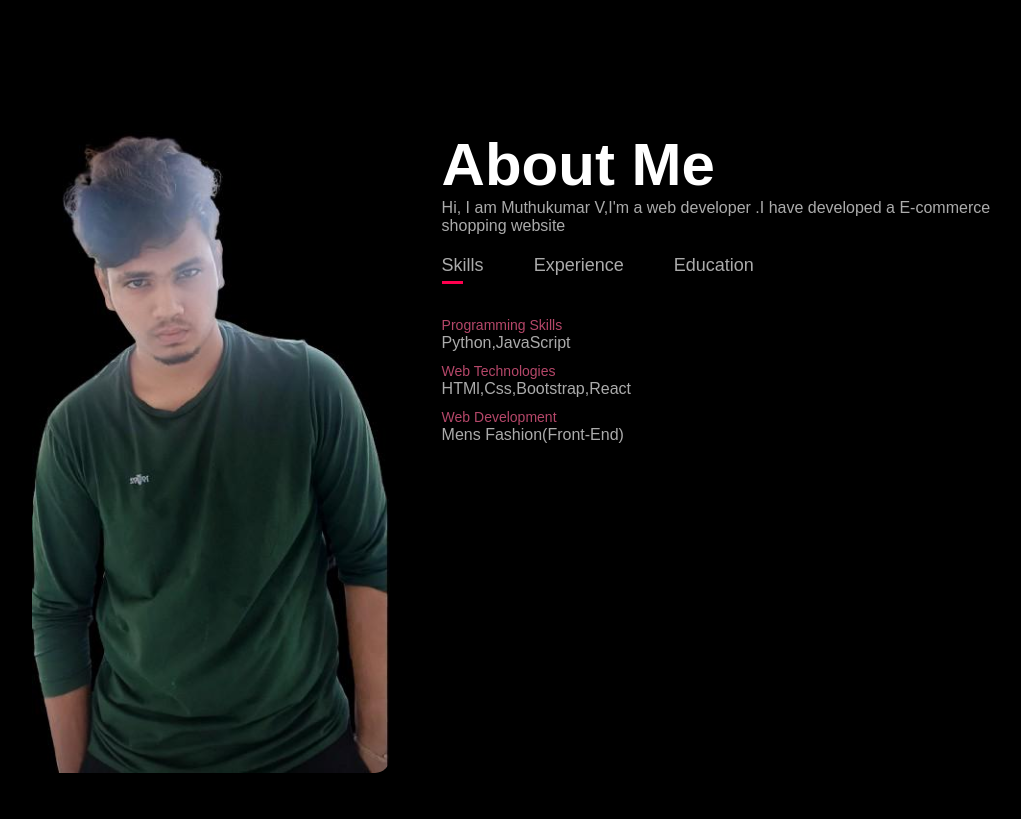
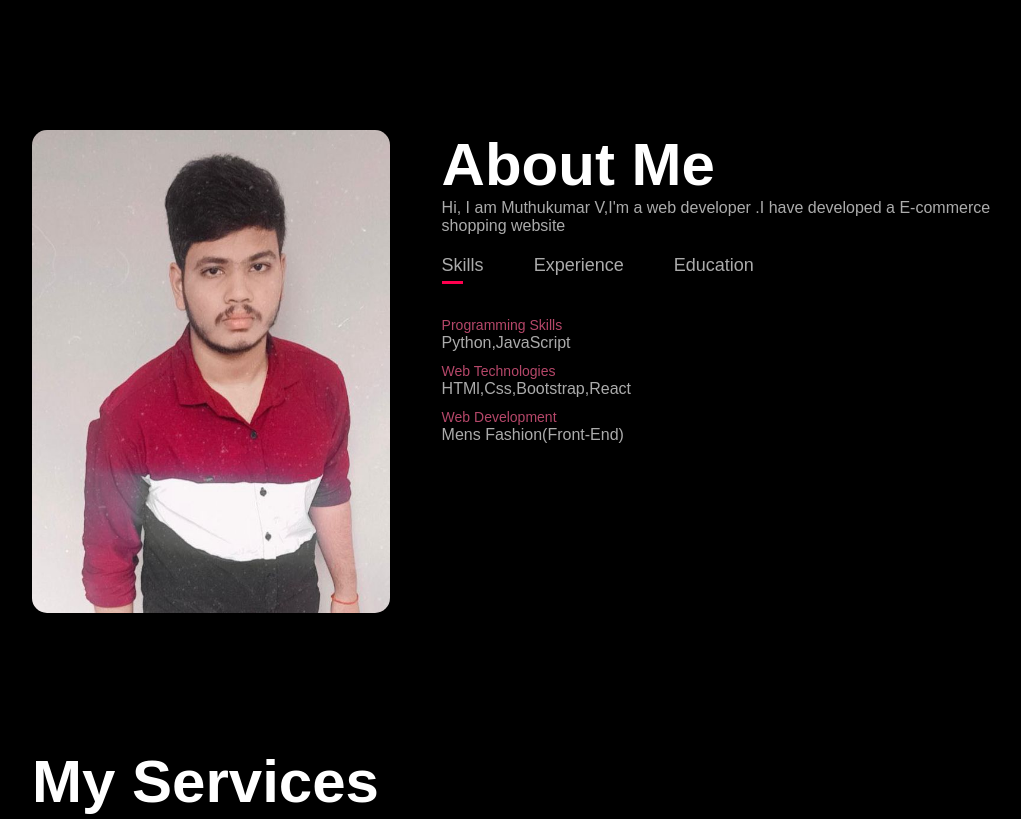
Before and after one commit to Muthukumar1717/protfolio, a plain HTML site: page index.html in a window 1280 px wide. Shown: the part 760-1579 px from the top of the page, without its empty margins (96-1117 px from the left). Drawn offline with Linux system fonts and the light colour scheme.

Commit message:
Update index.html
new image

```diff
--- a/index.html
+++ b/index.html
@@ -34,7 +34,7 @@
     <div class="container">
         <div class="row">
             <div class="about-col-1">
-                <img src="/images/mikey.jpg">
+                <img src="images/mikey1.jpg">
             </div>
             <div class="about-col-2">
                 <h1 class="sub-title">About Me</h1>
```
